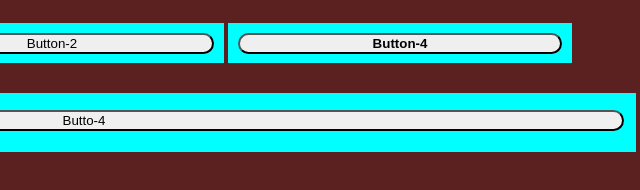
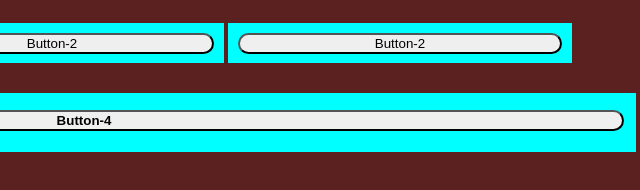
Before and after one commit to beibarsUmirzakov/Day2, a plain HTML site: page index.html in a window 1280 px wide. Shown: the full height of the page, 486-1126 px from the left. Drawn offline with Linux system fonts and the light colour scheme.

Commit message:
index.html

```diff
--- a/index.html
+++ b/index.html
@@ -17,12 +17,12 @@
                 <button class="button">Button-2</button>
             </div>
             <div class="col-4">
-                <button class="button purple"><strong>Button-4</strong></button>
+                <button class="button">Button-2</button>
             </div>
         </div>
         <div class="row">
             <div class="col-12">
-                <button class="button">Butto-4</button>
+                <button class="button purple"><strong>Button-4</strong></button>
             </div>
         </div>
     </div>
```
